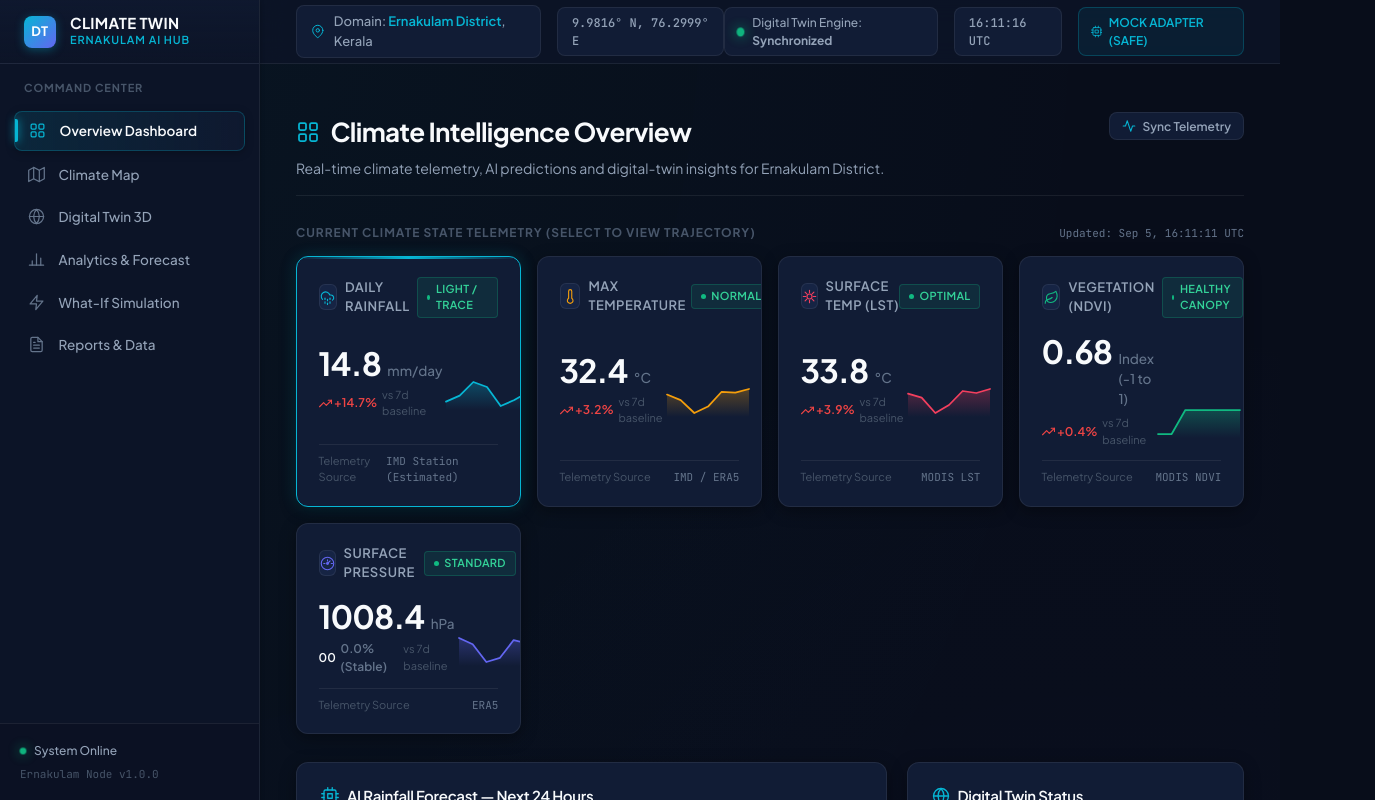
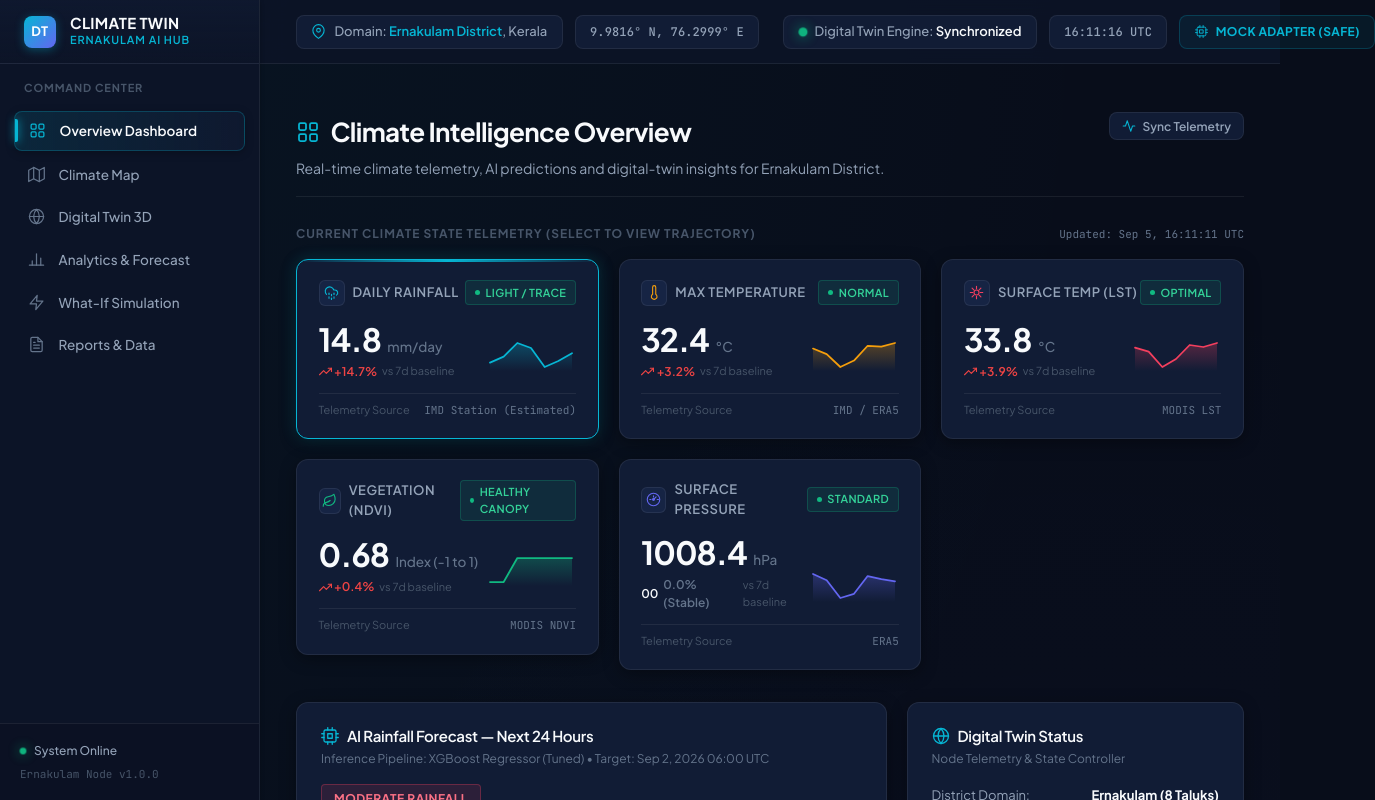
Before and after one commit to rosebejoy456/Climate-Digital-Twin-AI, a React (Vite) app in the folder frontend/: page / in a window 1280 px wide. Shown: the top 800 px of the page, 1375 px wide, since content can reach past the window. Built offline with nearby package versions, Linux system fonts and the light colour scheme; no server answers; the HTML template or start-up script is replaced by a standard one.

Commit message:
Polish overview dashboard UI

```diff
--- a/frontend/src/components/layout/Header.jsx
+++ b/frontend/src/components/layout/Header.jsx
@@ -16,30 +16,38 @@ export function Header({ activeTab }) {
 
   return (
     <header className="dashboard-header">
-      <div className="header-left">
+      {/* Single unified pill row — all 5 items share the same gap */}
+      <div className="header-pill-row">
+        {/* Left cluster */}
+        <div className="header-pill-cluster">
           <div className="telemetry-pill">
             <IconLocation size={15} color="var(--accent-cyan)" />
             <span>Domain: <strong className="pill-accent">Ernakulam District</strong>, Kerala</span>
           </div>
 
-        <div className="telemetry-pill" style={{ fontFamily: 'var(--font-mono)', fontSize: '0.75rem' }}>
+          <div className="telemetry-pill header-pill--mono">
             <span>9.9816° N, 76.2999° E</span>
           </div>
         </div>
 
-      <div className="header-right">
-        <div className="live-indicator">
-          <div className="status-pulse"></div>
-          <span>Digital Twin Engine: <strong>Synchronized</strong></span>
+        {/* Spacer pushes right cluster to the end */}
+        <div className="header-pill-spacer" aria-hidden="true" />
+
+        {/* Right cluster */}
+        <div className="header-pill-cluster">
+          <div className="telemetry-pill header-pill--engine">
+            <div className="status-pulse" />
+            <span>Digital Twin Engine: <strong className="pill-accent-dim">Synchronized</strong></span>
           </div>
 
-        <div className="telemetry-pill" style={{ fontFamily: 'var(--font-mono)', fontSize: '0.75rem' }}>
+          <div className="telemetry-pill header-pill--mono">
             <span>{timeString || '12:00:00 UTC'}</span>
           </div>
 
-        <div className="mode-badge">
+          <div className="telemetry-pill header-pill--mode">
             <IconAI size={13} color="var(--accent-cyan)" />
             <span>MOCK ADAPTER (SAFE)</span>
+          </div>
         </div>
       </div>
     </header>
--- a/frontend/src/pages/Overview/OverviewPage.jsx
+++ b/frontend/src/pages/Overview/OverviewPage.jsx
@@ -204,8 +204,8 @@ export function OverviewPage() {
       </div>
 
       {/* 1. CURRENT CLIMATE STATE - 5 INTERACTIVE METRIC CARDS */}
-      <div style={{ marginBottom: '1.75rem' }}>
-        <div style={{ display: 'flex', alignItems: 'center', justifyContent: 'space-between', marginBottom: '0.85rem' }}>
+      <div style={{ marginBottom: '2rem' }}>
+        <div style={{ display: 'flex', alignItems: 'center', justifyContent: 'space-between', marginBottom: '1rem' }}>
           <span style={{ fontSize: '0.75rem', fontWeight: 700, textTransform: 'uppercase', letterSpacing: '0.08em', color: 'var(--text-dim)' }}>
             CURRENT CLIMATE STATE TELEMETRY (SELECT TO VIEW TRAJECTORY)
           </span>
--- a/frontend/src/styles/layout.css
+++ b/frontend/src/styles/layout.css
@@ -35,31 +35,53 @@
   border-bottom: 1px solid var(--border-subtle);
   display: flex;
   align-items: center;
-  justify-content: space-between;
   padding: 0 2.25rem;
   position: sticky;
   top: 0;
   z-index: 20;
 }
 
-.header-left {
+/* Single unified pill row — all items share the same gap */
+.header-pill-row {
   display: flex;
   align-items: center;
-  gap: 1rem;
+  gap: 0.75rem;
+  width: 100%;
+  min-width: 0;
 }
 
+/* Cluster = a group of pills that stay adjacent */
+.header-pill-cluster {
+  display: flex;
+  align-items: center;
+  gap: 0.75rem;
+}
+
+/* Spacer grows to push right cluster to the far end */
+.header-pill-spacer {
+  flex: 1;
+}
+
+/* -----------------------------------------------------------------------
+   Base pill — the single source of truth for all five header cards.
+   Every variant (mono, engine, mode) inherits from this.
+   ----------------------------------------------------------------------- */
 .telemetry-pill {
   display: inline-flex;
   align-items: center;
-  gap: 0.6rem;
-  padding: 0.35rem 0.85rem;
+  gap: 0.5rem;
+  /* Fixed vertical rhythm — all pills are the same height */
+  height: 34px;
+  padding: 0 0.9rem;
   background-color: var(--bg-surface);
   border: 1px solid var(--border-subtle);
   border-radius: var(--border-radius-sm);
   font-size: 0.8125rem;
   color: var(--text-secondary);
   font-weight: 500;
+  white-space: nowrap;
   transition: border-color 0.2s;
+  box-sizing: border-box;
 }
 
 .telemetry-pill:hover {
@@ -71,23 +93,44 @@
   font-weight: 600;
 }
 
+.telemetry-pill .pill-accent-dim {
+  color: var(--text-primary);
+  font-weight: 600;
+}
+
+/* Monospace variant (coordinates, UTC) */
+.header-pill--mono {
+  font-family: var(--font-mono);
+  font-size: 0.75rem;
+  letter-spacing: 0.01em;
+}
+
+/* Engine variant — has a pulse dot, no extra sizing needed */
+.header-pill--engine {
+  /* status-pulse inside inherits its own sizing */
+}
+
+/* Mode badge variant — cyan tint */
+.header-pill--mode {
+  background: rgba(6, 182, 212, 0.07);
+  border-color: rgba(6, 182, 212, 0.22);
+  color: var(--accent-cyan);
+  font-size: 0.75rem;
+  font-weight: 700;
+  letter-spacing: 0.03em;
+}
+
+/* Keep legacy classes working for any other consumers */
+.header-left {
+  display: flex;
+  align-items: center;
+  gap: 0.75rem;
+}
+
 .header-right {
   display: flex;
   align-items: center;
-  gap: 1rem;
-}
-
-.live-indicator {
-  display: flex;
-  align-items: center;
-  gap: 0.5rem;
-  padding: 0.35rem 0.75rem;
-  background: var(--bg-surface);
-  border: 1px solid var(--border-subtle);
-  border-radius: var(--border-radius-sm);
-  font-size: 0.75rem;
-  font-weight: 500;
-  color: var(--text-secondary);
+  gap: 0.75rem;
 }
 
 .status-pulse {
@@ -105,18 +148,6 @@
   100% { transform: scale(0.95); opacity: 0.8; }
 }
 
-.mode-badge {
-  display: flex;
-  align-items: center;
-  gap: 0.4rem;
-  padding: 0.35rem 0.75rem;
-  background: rgba(6, 182, 212, 0.08);
-  border: 1px solid rgba(6, 182, 212, 0.25);
-  border-radius: var(--border-radius-sm);
-  font-size: 0.75rem;
-  font-weight: 600;
-  color: var(--accent-cyan);
-}
 
 /* ==========================================================================
    Sidebar Command Center
@@ -347,6 +378,7 @@
   color: var(--text-secondary);
   max-width: 820px;
   line-height: 1.6;
+  margin-top: 0.4rem;
 }
 
 /* Tab Filter Buttons */
@@ -379,11 +411,15 @@
   border: 1px solid rgba(6, 182, 212, 0.25);
 }
 
-/* Responsive & Overview Dashboard Styles */
+/* Overview metric grid — deliberate 3-col layout
+   Row 1: cards 1–3   Row 2: cards 4–5 in cols 1–2, col 3 intentionally empty.
+   Grid auto-placement handles this naturally; no nth-child overrides needed. */
 .overview-metrics-grid {
   display: grid;
-  grid-template-columns: repeat(5, minmax(0, 1fr));
-  gap: 1rem;
+  grid-template-columns: repeat(3, 1fr);
+  gap: 1.25rem;
+  /* align-items: start prevents cards from stretching to fill the empty 3rd cell */
+  align-items: start;
 }
 
 .overview-forecast-grid {
@@ -488,10 +524,9 @@
 }
 
 /* Responsive Breakpoints */
+/* 1400px: grid stays 3-col, nothing to override */
 @media (max-width: 1400px) {
-  .overview-metrics-grid {
-    grid-template-columns: repeat(auto-fit, minmax(220px, 1fr));
-  }
+  /* grid already at repeat(3,1fr) by default */
 }
 
 @media (max-width: 1024px) {
@@ -504,8 +539,14 @@
   .dashboard-header {
     padding: 0 1.25rem;
   }
+  /* Hide coordinates pill to save space on tablet */
+  .header-pill-cluster .telemetry-pill:nth-child(2),
   .header-left .telemetry-pill:nth-child(2) {
     display: none;
+  }
+  /* 2-column metric grid on tablet */
+  .overview-metrics-grid {
+    grid-template-columns: repeat(2, 1fr);
   }
   .overview-forecast-grid {
     grid-template-columns: 1fr;
@@ -537,13 +578,25 @@
   .main-content-wrapper {
     margin-left: 0;
   }
+  /* Stack the unified pill row vertically on mobile */
   .dashboard-header {
     height: auto;
     padding: 0.65rem 1rem;
+    align-items: flex-start;
+  }
+  .header-pill-row {
     flex-direction: column;
     align-items: flex-start;
     gap: 0.5rem;
   }
+  .header-pill-cluster {
+    flex-wrap: wrap;
+    gap: 0.5rem;
+  }
+  .header-pill-spacer {
+    display: none;
+  }
+  /* Legacy fallback */
   .header-left, .header-right {
     width: 100%;
     flex-wrap: wrap;
@@ -552,6 +605,7 @@
   .page-content {
     padding: 1rem;
   }
+  /* 1-column metric grid on mobile */
   .overview-metrics-grid {
     grid-template-columns: 1fr;
   }
```
Also changed, not shown: 5 other files (tests, documents, lock files or other folders). Lines whose indentation alone changed are shown as unchanged.
